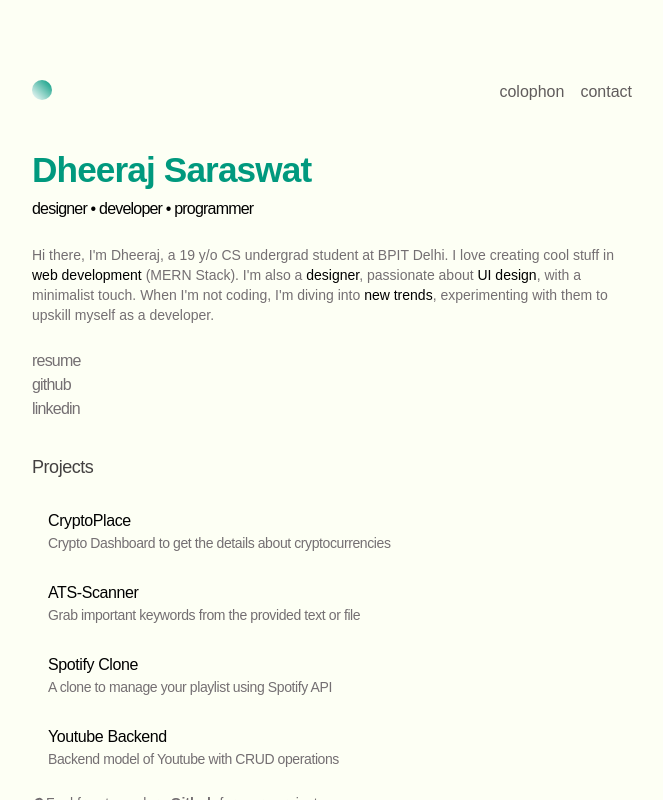
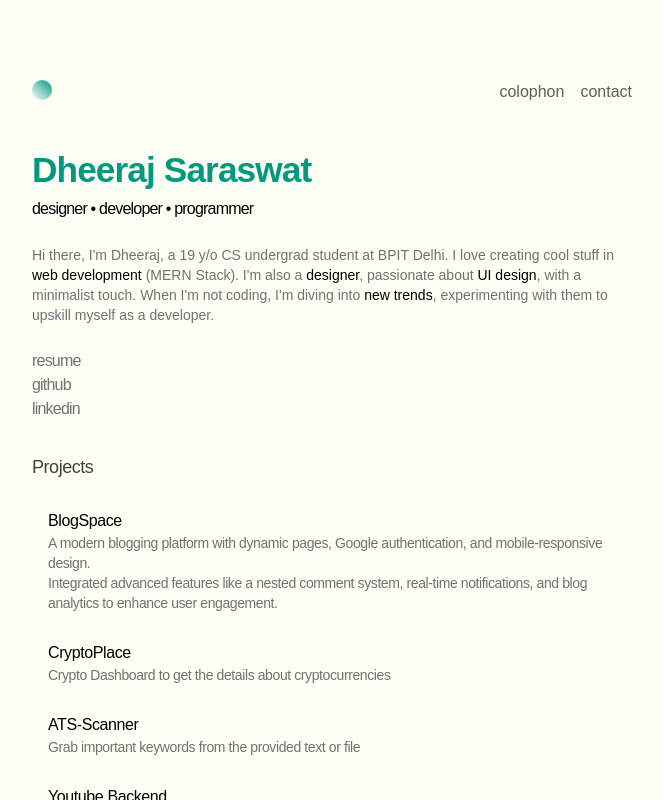
Before and after one commit to DheerajSaraswat/DheerajS, a React (Vite) app in the folder portfolio/: page / in a window 1280 px wide. Shown: the whole page, without its empty margins (308-971 px from the left). Built offline with nearby package versions, Linux system fonts and the light colour scheme; a web font is replaced by a local one.

Commit message:
BlogSpace Added

```diff
--- a/portfolio/src/pages/Home/Home.jsx
+++ b/portfolio/src/pages/Home/Home.jsx
@@ -30,8 +30,8 @@ function Home() {
         designer • developer • programmer
       </p>
       <p className="text-[#746f72] text-sm mb-6">
-        Hi there, I'm Dheeraj, a {age()} y/o CS undergrad student at BPIT Delhi. I
-        love creating cool stuff in{" "}
+        Hi there, I'm Dheeraj, a {age()} y/o CS undergrad student at BPIT Delhi.
+        I love creating cool stuff in{" "}
         <span className="text-black">web development</span> (MERN Stack). I'm
         also a <span className="text-black">designer</span>, passionate about{" "}
         <span className="text-black">UI design</span>, with a minimalist touch.
@@ -76,6 +76,25 @@ function Home() {
       <div className="text-lg tracking-tight text-[#434040] mb-5">Projects</div>
       <div className="w-full text-[#746f72] tracking-tight flex flex-col gap-3">
         <Link
+          to={"https://ds-blog-space.netlify.app/"}
+          target="_blank"
+          className="w-full group hover:bg-[#d1f9e4] hover:scale-90 duration-300 flex justify-between rounded-lg px-4 py-2"
+        >
+          <div>
+            <p className="text-md text-black group-hover:text-[#00997e]">
+              BlogSpace
+            </p>
+            <p className="text-sm ">
+              A modern blogging platform with dynamic pages, Google
+              authentication, and mobile-responsive design.
+              <br />Integrated advanced features like a nested comment system,
+              real-time notifications, and blog analytics to enhance user
+              engagement.
+            </p>
+          </div>
+          <GoArrowUpRight className="text-[#00997e] opacity-0 group-hover:opacity-100" />
+        </Link>
+        <Link
           to={"https://crypto-dashboard-dheeraj.netlify.app/"}
           target="_blank"
           className="w-full group hover:bg-[#d1f9e4] hover:scale-90 duration-300 flex justify-between rounded-lg px-4 py-2"
@@ -101,21 +120,6 @@ function Home() {
             </p>
             <p className="text-sm ">
               Grab important keywords from the provided text or file
-            </p>
-          </div>
-          <GoArrowUpRight className="text-[#00997e] opacity-0 group-hover:opacity-100" />
-        </Link>
-        <Link
-          to={"https://github.com/DheerajSaraswat/spotify-clone"}
-          target="_blank"
-          className="w-full group hover:bg-[#d1f9e4] hover:scale-90 duration-300 flex justify-between rounded-lg px-4 py-2"
-        >
-          <div>
-            <p className="text-md text-black group-hover:text-[#00997e]">
-              Spotify Clone
-            </p>
-            <p className="text-sm ">
-              A clone to manage your playlist using Spotify API
             </p>
           </div>
           <GoArrowUpRight className="text-[#00997e] opacity-0 group-hover:opacity-100" />
```
Also changed, not shown: 1 other file (tests, documents, lock files or other folders).
